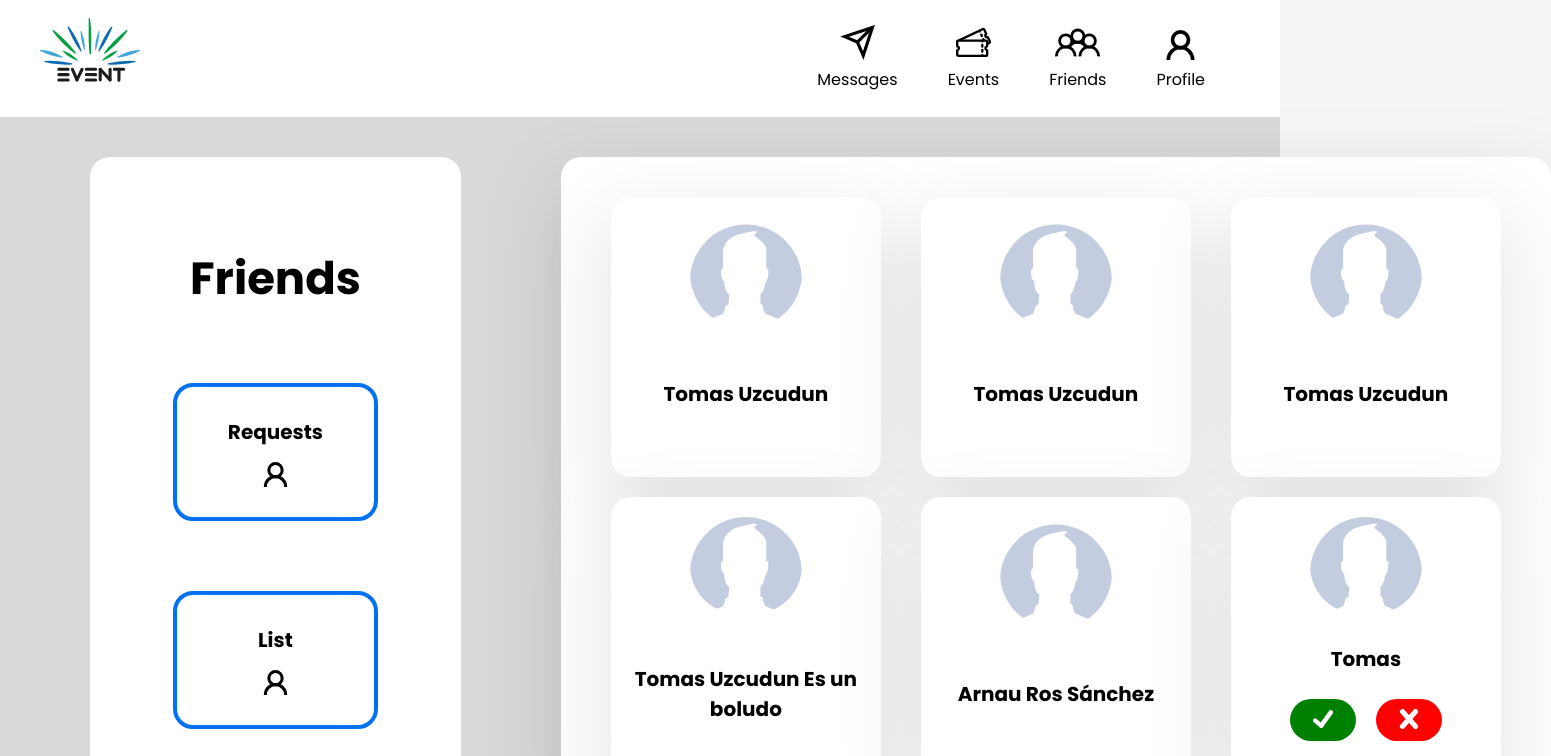
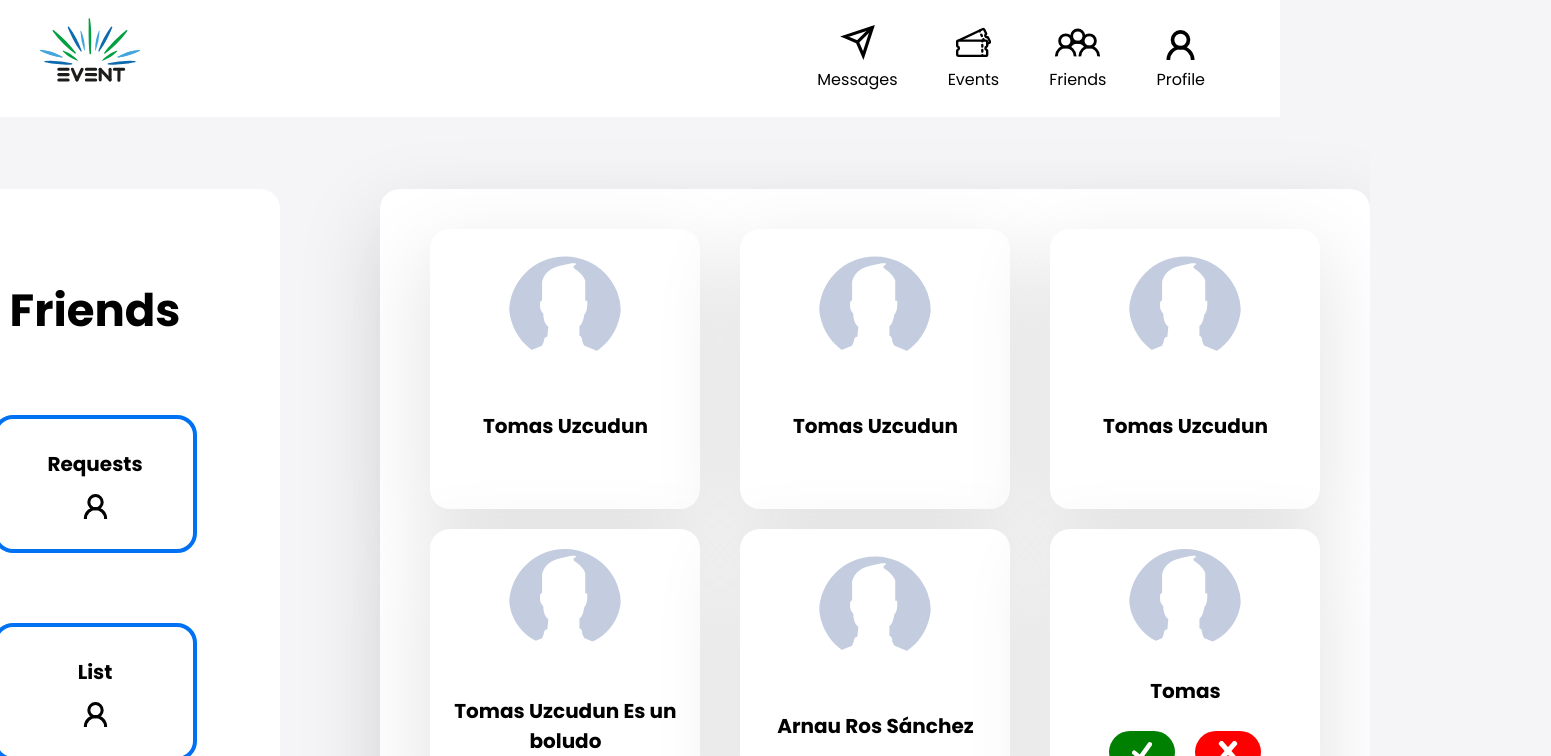
Before and after one commit to OkhaiBroh/PW1-G8, a Vue app: page /friends in a window 1280 px wide. Shown: the top 756 px of the page, 1551 px wide, since content can reach past the window. Built offline with nearby package versions, Linux system fonts and the light colour scheme.

Commit message:
Background and small changes to adapt in M1

```diff
--- a/src/views/FriendsView.vue
+++ b/src/views/FriendsView.vue
@@ -1,5 +1,5 @@
 <template>
-  <div class="background">
+
     <div class="bg2">
       <section class="panel">
 
@@ -79,22 +79,12 @@
         </section>
       </section>
     </div>
-  </div>
+
 </template>
 
 
 <style scoped>
-  html {
-    height: 100%;
-}
-body {
-    height: 100%;
-}
 
-#app {
-    height: 100%;
-
-}
 
 
 .background {
@@ -221,9 +211,15 @@ body {
 }
 
 .bg2 {
-    display:flex;
-    flex-direction: row;
-    padding: 40px;
+
+  height: 100%;
+  display:flex;
+  justify-content: center;
+  align-content: center;
+
+
+    padding: 9vh;
+
 }
 .friend_text {
     margin-top: 50px;
```
